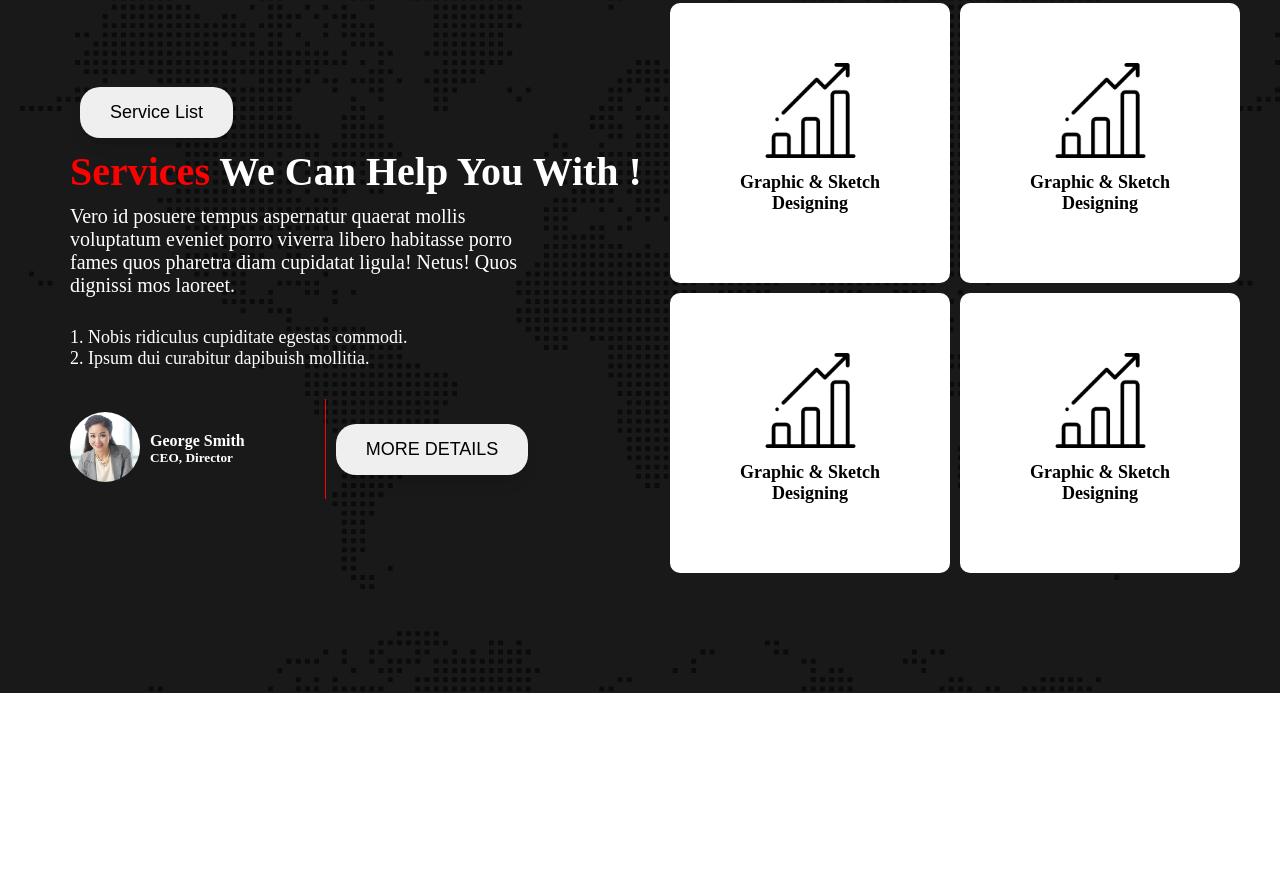
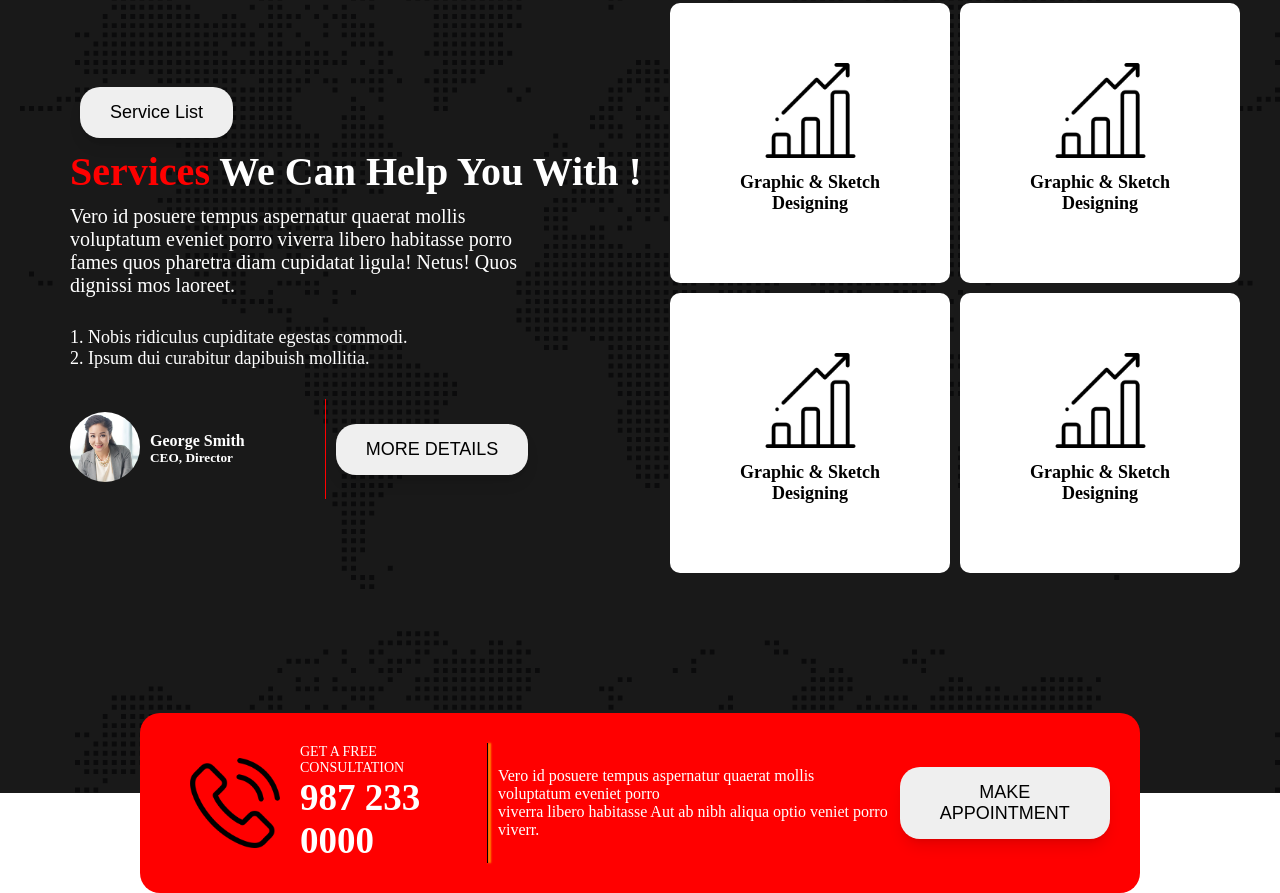
Before and after one commit to jahid95/digitial-agency-me, a plain HTML site: page index.html in a window 1280 px wide. Shown: the part 982-1875 px from the top of the page. Before the commit the page ends 1675 px from the top, so only its background shows below. Drawn offline with Linux system fonts and the light colour scheme.

Commit message:
appoinment section complete

```diff
--- a/css/style.css
+++ b/css/style.css
@@ -106,6 +106,7 @@
     background-image: url(../asset/image/footer-bg.png),
         linear-gradient(rgba(0, 0, 0, 0.9), rgba(0, 0, 0, 0.9));
     background-blend-mode: overlay;
+    padding-bottom: 100px;
 }
 
 .service-right-container {
@@ -206,3 +207,57 @@
     color: black;
     margin-top: 10px;
 }
+
+
+/* appointment sextion styles */
+.appointment-scetion{
+    width: 75%;
+    margin:-80px auto;
+    display: flex;
+    gap: 10px;
+    justify-content: center;
+    align-items: center;
+    background-color: red;
+    padding: 20px;
+    border-radius: 20px;
+    height: 140px;
+
+}
+
+.phone-call{
+    width: 90px;
+    height: 90px;
+    margin-left: 30px;
+    margin-right: 10px;
+}
+
+.phone-details{
+    color: white;
+    padding-right: 10px;
+}
+.vertical-row{
+    width: 2px;
+    height: 120px;
+    border-right:1px solid black ;
+    box-shadow: 3px 0px 2px rgba(255, 255, 0, 0.533);
+
+}
+
+.appointment-description{
+    color: white;
+    font-size: 16px;
+}
+
+.phone-detail{
+    font-size: 14px;
+}
+
+.phone-number{
+    font-size: 37px;
+}
+
+.btn-appointment{
+    margin-right: 30px;
+    border-radius: 20px;
+    margin-right: 10px;
+}
--- a/index.html
+++ b/index.html
@@ -45,7 +45,7 @@
             <section class="service-container">
                 <div class="service-left-container">
                     <button class="btn btn-service">Service List</button>
-                    <h1 class="service-title"> <span  class="primary">Services</span> We Can Help You With !</h1>
+                    <h1 class="service-title"> <span class="primary">Services</span> We Can Help You With !</h1>
                     <p class="service-description">
                         Vero id posuere tempus aspernatur quaerat mollis voluptatum eveniet porro viverra libero
                         habitasse porro fames quos pharetra diam cupidatat ligula! Netus! Quos dignissi mos laoreet.
@@ -106,6 +106,21 @@
                     </div>
                 </div>
             </section>
+            <section class="appointment-scetion">
+                <img class="phone-call" src="./asset/icons/phone-call.png" alt="">
+                <div class="phone-details">
+                    <p class="phone-detail">GET A FREE CONSULTATION</p>
+                    <h2 class="phone-number">987 233 0000</h2>
+                </div>
+                <div class="vertical-row">
+
+                </div>
+                <p class="appointment-description">
+                    Vero id posuere tempus aspernatur quaerat mollis voluptatum eveniet porro <br>
+                    viverra libero habitasse Aut ab nibh aliqua optio veniet porro viverr.
+                </p>
+                <button class="btn btn-appointment">MAKE APPOINTMENT</button>
+            </section>
         </main>
     </main>
 
```
